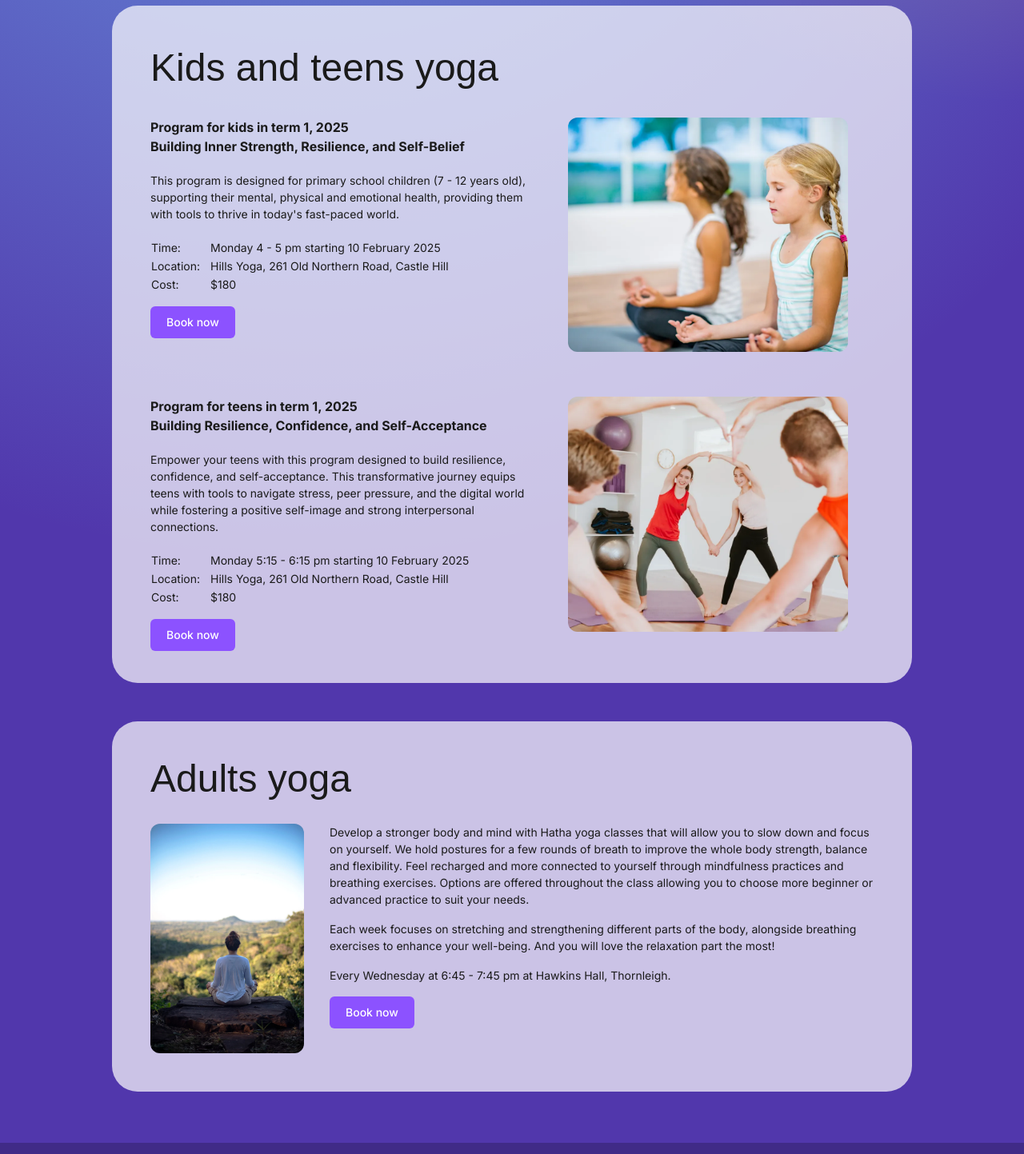
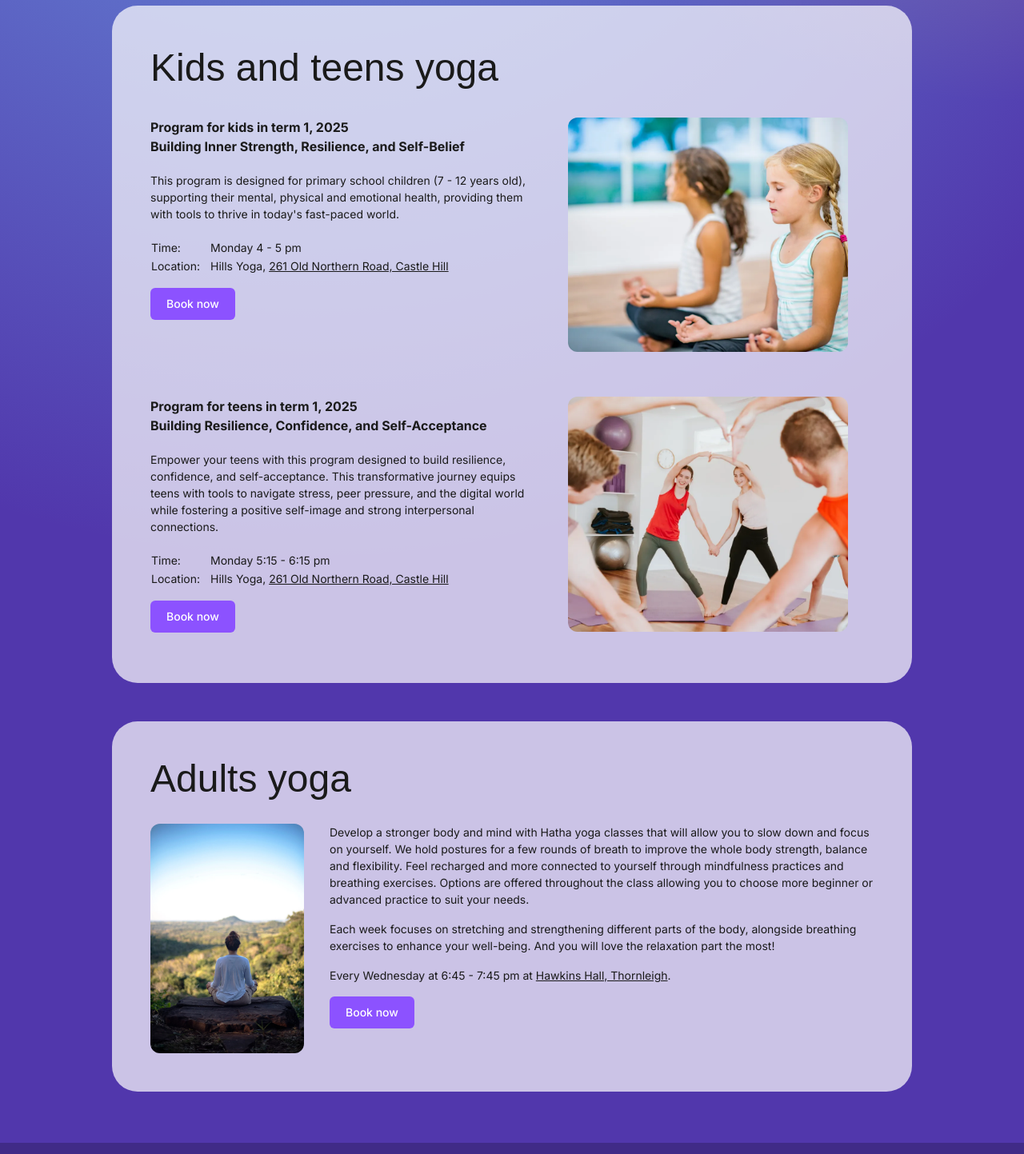
Before and after one commit to raycashmore/balayoga, a Next.js app: page / in a window 1280 px wide. Shown: the part 1537-2980 px from the top of the page at 80% size. Built offline with nearby package versions, Linux system fonts and the light colour scheme; a web font is replaced by a local one.

Commit message:
Remove price and add google maps links

```diff
--- a/src/app/adults.tsx
+++ b/src/app/adults.tsx
@@ -22,7 +22,13 @@ export function Adults() {
 						Each week focuses on stretching and strengthening different parts of the body, alongside breathing exercises to
 						enhance your well-being. And you will love the relaxation part the most!
 					</p>
-					<p className="pb-4">Every Wednesday at 6:45 - 7:45 pm at Hawkins Hall, Thornleigh.</p>
+					<p className="pb-4">
+						Every Wednesday at 6:45 - 7:45 pm at{" "}
+						<a href="https://maps.app.goo.gl/JNVHnHpJ9aSz9Gku9" target="_blank" className="underline">
+							Hawkins Hall, Thornleigh
+						</a>
+						.
+					</p>
 					<form
 						action="https://app.squareup.com/appointments/book/classes/bro8gvstcef3zz/L2Y5ECFR9ASJT/classes"
 						className="flex justify-center sm:justify-start"
--- a/src/app/kids.tsx
+++ b/src/app/kids.tsx
@@ -28,15 +28,16 @@ export function Kids() {
 					<tbody>
 						<tr>
 							<td className="align-top">Time:</td>
-							<td>Monday 4 - 5 pm starting 10 February 2025</td>
+							<td>Monday 4 - 5 pm</td>
 						</tr>
 						<tr>
 							<td className="pr-3 align-top">Location:</td>
-							<td>Hills Yoga, 261 Old Northern Road, Castle Hill</td>
-						</tr>
-						<tr>
-							<td className="align-top">Cost:</td>
-							<td>$180</td>
+							<td>
+								Hills Yoga,{" "}
+								<a href="https://maps.app.goo.gl/KPU2hASqv25omecUA" target="_blank" className="underline">
+									261 Old Northern Road, Castle Hill
+								</a>
+							</td>
 						</tr>
 					</tbody>
 				</table>
@@ -75,15 +76,16 @@ export function Kids() {
 					<tbody>
 						<tr>
 							<td className="align-top">Time:</td>
-							<td>Monday 5:15 - 6:15 pm starting 10 February 2025</td>
+							<td>Monday 5:15 - 6:15 pm</td>
 						</tr>
 						<tr>
 							<td className="pr-3 align-top">Location:</td>
-							<td>Hills Yoga, 261 Old Northern Road, Castle Hill</td>
-						</tr>
-						<tr>
-							<td className="align-top">Cost:</td>
-							<td>$180</td>
+							<td>
+								Hills Yoga,{" "}
+								<a href="https://maps.app.goo.gl/KPU2hASqv25omecUA" target="_blank" className="underline">
+									261 Old Northern Road, Castle Hill
+								</a>
+							</td>
 						</tr>
 					</tbody>
 				</table>
@@ -101,8 +103,6 @@ export function Kids() {
 					</button>
 				</form>
 			</div>
-
-			{/*<script src="https://app.squareup.com/appointments/buyer/widget/9o2g7qr7u1979a/L2Y5ECFR9ASJT.js"></script>*/}
 		</section>
 	);
 }
```
